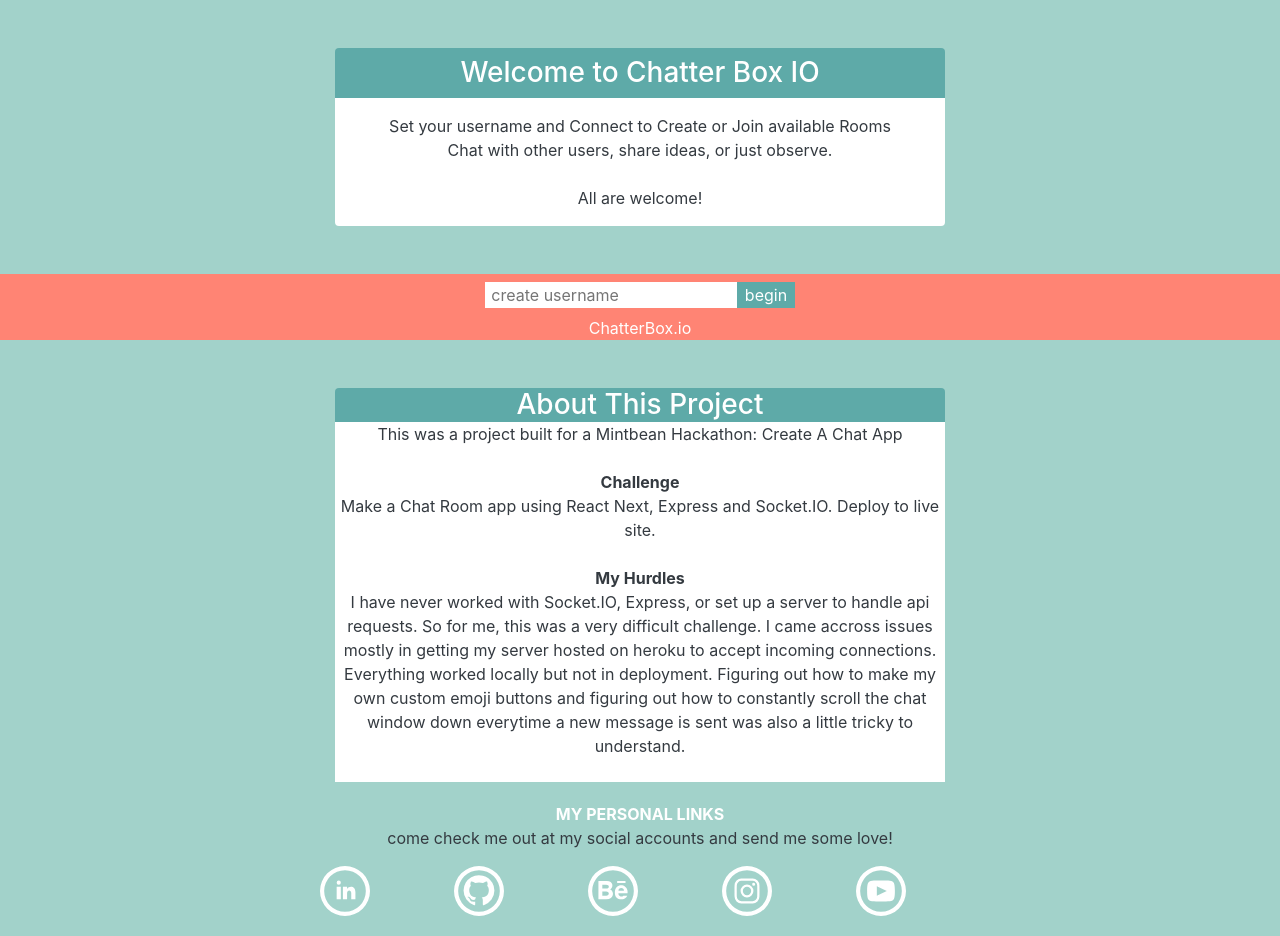
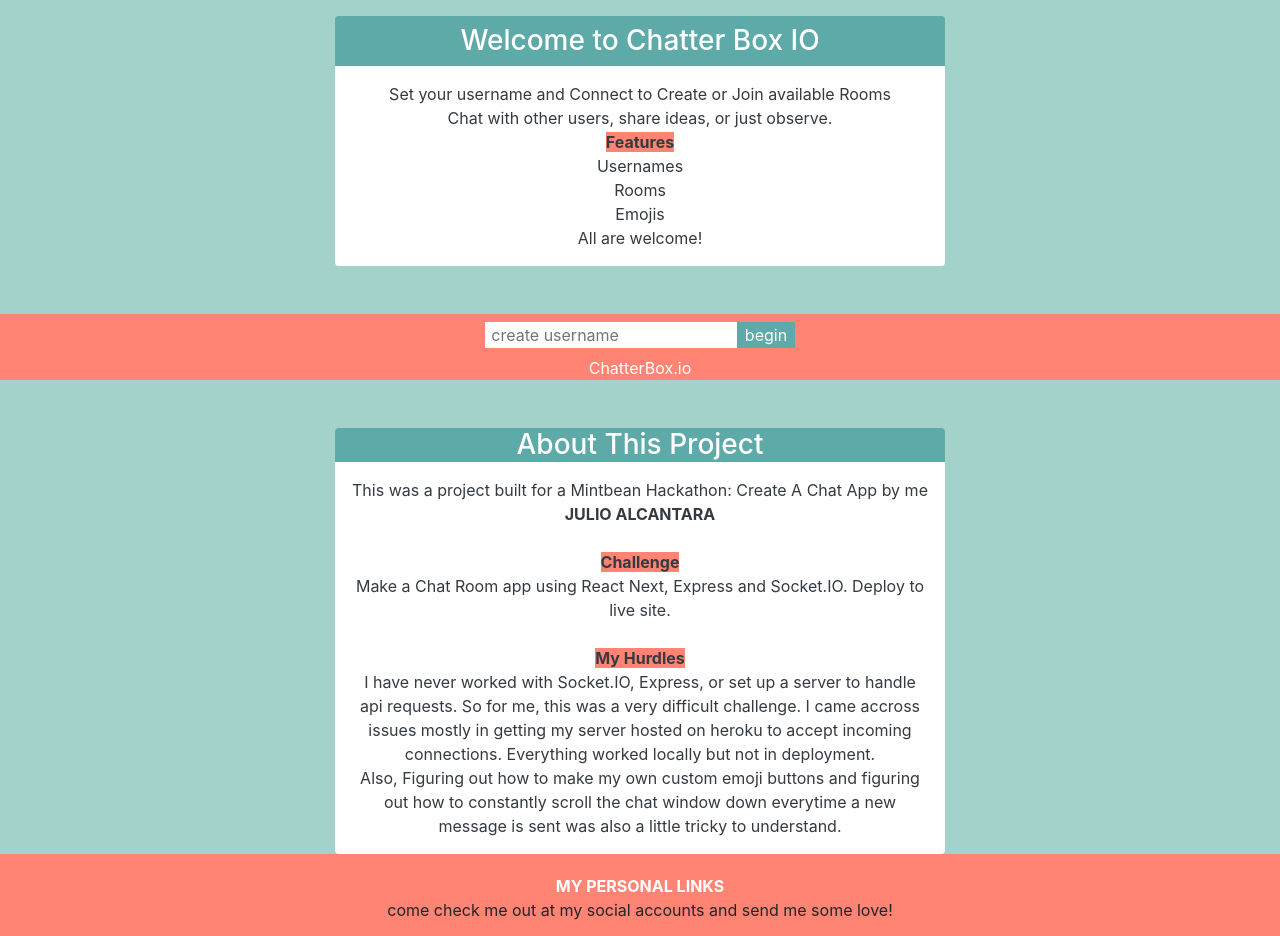
Before and after one commit to Jalcantara88/ChatterBoxIO, a Next.js app: page / in a window 1280 px wide. Shown: the top 936 px of the page. Built offline with nearby package versions, Linux system fonts and the light colour scheme.

Commit message:
styling login in page 4

```diff
--- a/components/Login.js
+++ b/components/Login.js
@@ -14,13 +14,20 @@ export default function Login(props) {
             <meta charSet="UTF-8"></meta>
           </Head>
 
-          <div className=" col-12 col-md-10 col-lg-6 mx-auto mt-5">
+          <div className=" col-12 col-md-10 col-lg-6 mx-auto mt-3">
             <h3 className="text-center rounded-top text-white m-0 py-2" style={{backgroundColor: "#5eaaa8"}}>Welcome to Chatter Box IO</h3>
-            <p className="text-center text-dark bg-white py-3 rounded-bottom">
+            <p className="text-center text-dark bg-white p-3 rounded-bottom">
               Set your username and Connect to Create or Join available Rooms
               <br/>
               Chat with other users, share ideas, or just observe.
               <br/>
+              <strong style={{backgroundColor: "#ff8474"}}>Features</strong>
+              <br/>
+              Usernames
+              <br/>
+              Rooms
+              <br/>
+              Emojis
               <br/>
               All are welcome!
             </p>
@@ -54,29 +61,28 @@ export default function Login(props) {
 
           <div className=" col-12 col-md-10 col-lg-6 mx-auto mt-5">
             <h3 className="text-center rounded-top text-white m-0" style={{backgroundColor: "#5eaaa8"}}>About This Project</h3>
-            <p className="m-0 text-center bg-white text-dark">
-              This was a project built for a Mintbean Hackathon: Create A Chat App
+            <p className="m-0 text-center bg-white text-dark p-3 rounded-bottom">
+              This was a project built for a Mintbean Hackathon: Create A Chat App by me <strong>JULIO ALCANTARA</strong>
               <br/>
               <br/>
-              <strong>Challenge</strong>
+              <strong style={{backgroundColor: "#ff8474"}}>Challenge</strong>
               <br/>
               Make a Chat Room app using React Next, Express and Socket.IO. Deploy to live site.
               <br/>
               <br/>
-              <strong>My Hurdles</strong>
+              <strong style={{backgroundColor: "#ff8474"}}>My Hurdles</strong>
               <br/>
               I have never worked with Socket.IO, Express, or set up a server to handle api requests. So for me, this was a very difficult challenge.
               I came accross issues mostly in getting my server hosted on heroku to accept incoming connections. Everything worked locally but not in deployment.
-              Figuring out how to make my own custom emoji buttons and figuring out how to constantly scroll the chat window down everytime a new message is sent was
+              <br/>
+              Also, Figuring out how to make my own custom emoji buttons and figuring out how to constantly scroll the chat window down everytime a new message is sent was
               also a little tricky to understand.
-              <br/>
-              <br/>
             </p>
 
           </div>
 
-          <div class="container-fluid bg-orange pt-1">
-            <p class="text-center text-dark m-0 p-3 pb-2 about-font">
+          <div class="container-fluid pt-1" style={{backgroundColor: "#ff8474"}}>
+            <p class="text-center m-0 p-3 pb-2 about-font">
               <strong class="text-white">MY PERSONAL LINKS</strong><br/>come check me out at my social accounts and send me some love!
 
 
```
